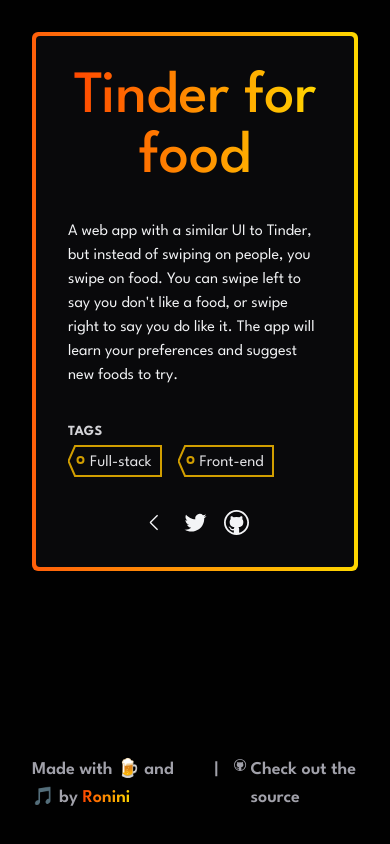
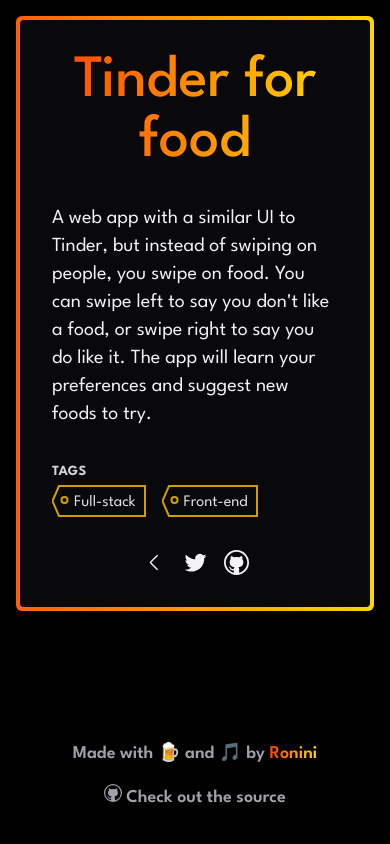
Before and after one commit to Roninii/web-idea-forge, a Next.js app: page /idea/4 in a window 390 px wide. Built offline with nearby package versions, Linux system fonts and the light colour scheme.

Commit message:
more mobile fixes

```diff
--- a/app/idea/[id]/page.tsx
+++ b/app/idea/[id]/page.tsx
@@ -10,14 +10,14 @@
   const idea = ideas.find((idea) => idea.id === parseInt(params.id));
 
   return (
-    <main className="p-8">
+    <main className="grid min-h-[70svh] p-4 md:place-items-center md:p-8">
       <Transition>
         <div className="from-vermilion-500 to-gold-500 mx-auto max-w-screen-md rounded-md bg-gradient-to-r p-1 text-gray-100">
           <article className="rounded bg-zinc-950 p-8">
             <h1 className="text-gradient mb-8 text-center text-6xl font-medium">
               {idea?.description_short}
             </h1>
-            <p>{idea?.description_long}</p>
+            <p className="text-xl">{idea?.description_long}</p>
             <StackRecommendations
               className="mt-8"
               recommended_stack={idea?.recommended_stack ?? []}
--- a/app/layout.tsx
+++ b/app/layout.tsx
@@ -23,24 +23,24 @@
   return (
     <html lang="en">
       <body
-        className={`${LeagueSpartanVariable.className} min-h-screen grid grid-rows-[1fr_auto]`}
+        className={`${LeagueSpartanVariable.className} grid min-h-screen grid-rows-[1fr_auto]`}
       >
         {children}
-        <footer className="flex gap-4 justify-center items-baseline p-8 font-semibold text-lg text-zinc-400">
+        <footer className="flex flex-col items-center justify-center gap-4 p-8 text-lg font-semibold text-zinc-400 md:flex-row md:items-baseline">
           <Link
             href="https://ronini.dev"
             target="_blank"
             rel="noopener noreferrer"
-            className="hover:underline hover:text-zinc-100 transition-all duration-300 ease-out"
+            className="transition-all duration-300 ease-out hover:text-zinc-100 hover:underline"
           >
             Made with 🍺 and 🎵 by <span className="text-gradient">Ronini</span>
           </Link>{" "}
-          |
+          <span className="hidden md:inline-block">|</span>
           <Link
             href="https://github.com/Roninii/web-idea-forge"
             target="_blank"
             rel="noopener noreferrer"
-            className="hover:underline hover:text-zinc-100 transition-all duration-300 ease-out"
+            className="transition-all duration-300 ease-out hover:text-zinc-100 hover:underline"
           >
             <span className="flex items-baseline gap-1">
               <VscGithub />
--- a/app/page.tsx
+++ b/app/page.tsx
@@ -2,8 +2,10 @@
 
 export default function Home() {
   return (
-    <main className="flex flex-col justify-center items-center p-24">
-      <h1 className="text-4xl lg:text-6xl text-center">Web Idea Forge</h1>
+    <main className="flex flex-col items-center justify-center md:p-24">
+      <h1 className="text-center text-4xl text-gray-100 lg:text-6xl">
+        Web Idea Forge
+      </h1>
       <ProjectIdea />
     </main>
   );
```
